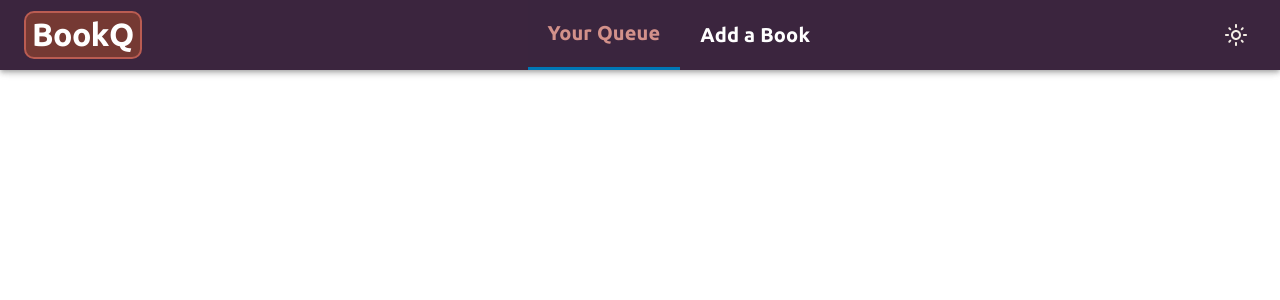
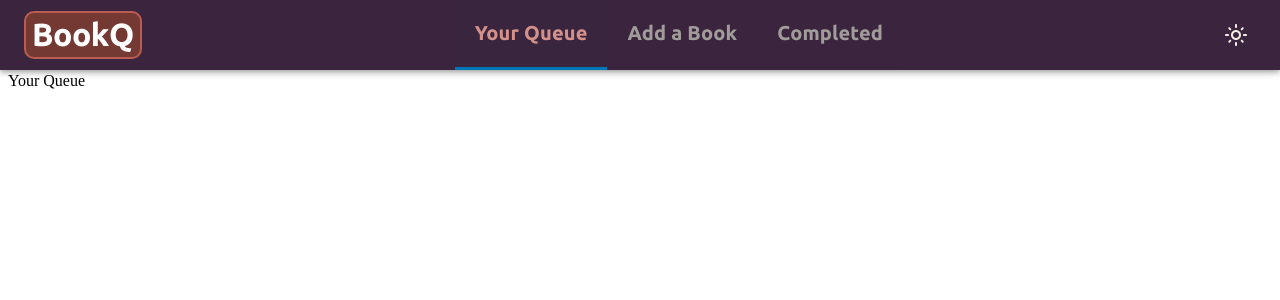
Before and after one commit to PatNepp/bookQueue, a React (Vite) app: page / in a window 1280 px wide. Shown: the top 300 px of the page. Built offline with nearby package versions, Linux system fonts and the light colour scheme.

Commit message:
routes and navbar links

```diff
--- a/package.json
+++ b/package.json
@@ -13,8 +13,12 @@
     "@emotion/styled": "^11.10.6",
     "@mui/icons-material": "^5.11.16",
     "@mui/material": "^5.12.1",
+    "localforage": "^1.10.0",
+    "match-sorter": "^6.3.1",
     "react": "^18.2.0",
     "react-dom": "^18.2.0",
+    "react-router-dom": "^6.10.0",
+    "sort-by": "^1.2.0",
     "tss-react": "^4.8.2"
   },
   "devDependencies": {
--- a/src/App.jsx
+++ b/src/App.jsx
@@ -1,12 +1,18 @@
+import { Route, Routes } from 'react-router-dom'
+
 import { Navbar } from './components'
 
 function App() {
 
   return (
-  <div>
-    <Navbar />
-    Hello
-  </div>)
+  <Routes>
+    <Route element={<Navbar />}>
+      <Route path='/' element='Your Queue'/>
+      <Route path='/add' element='Add a Book'/>
+      <Route path='/completed' element='Completed'/>
+    </Route>
+  </Routes>
+  )
 }
 
 export default App
--- a/src/components/Navbar/Navbar.jsx
+++ b/src/components/Navbar/Navbar.jsx
@@ -1,28 +1,37 @@
 import React, { useState } from 'react'
+import { Outlet, useLocation, Link } from 'react-router-dom'
+import { AppBar, IconButton, List, ListItemButton, Toolbar, Typography } from '@mui/material'
+import { LightMode, LightModeOutlined } from '@mui/icons-material'
 
 import useStyles from './styles'
-import { AppBar, IconButton, List, ListItem, ListItemButton, Toolbar, Typography } from '@mui/material'
-import { LightMode, LightModeOutlined } from '@mui/icons-material'
 
-const tabs = ['Your Queue', 'Add a Book']
+const tabs = [
+    {tab: 'Your Queue', value:'/'},
+    {tab: 'Add a Book', value: '/add'},
+    {tab: 'Completed', value: '/completed'}
+]
 
 const Navbar = () => {
     const { classes } = useStyles()
     const [colorMode, setColorMode] = useState('dark')
+    const location = useLocation()
 
     const toggleColor = () => {
         setColorMode((prevMode) => prevMode === 'light' ? 'dark' : 'light')
     }
 
   return (
+    <>
     <AppBar>
         <Toolbar className={classes.toolbar}>
             <Typography className={classes.logo} variant='h1'>BookQ</Typography>
             <List className={classes.tabs}>
-            {tabs.map((tab, i) => (
-                <ListItemButton selected={tab === 'Your Queue' ? true : false} key={i} className={classes.listButton}>
-                    <Typography variant='h4'>{tab}</Typography>
-                </ListItemButton>
+            {tabs.map(({tab, value}) => (
+                <Link to={value} className={classes.link} key={value}>
+                    <ListItemButton selected={location.pathname === value ? true : false} divider className={classes.listButton}>
+                        <Typography variant='h4'>{tab}</Typography>
+                    </ListItemButton>
+                </Link>
             ))}
             </List>
             <IconButton onClick={toggleColor}className={classes.lightModeIcon}>
@@ -30,6 +39,9 @@ const Navbar = () => {
             </IconButton>
         </Toolbar>
     </AppBar>
+    <Toolbar />
+    <Outlet />
+    </>
   )
 }
 
--- a/src/components/Navbar/styles.js
+++ b/src/components/Navbar/styles.js
@@ -17,6 +17,10 @@ export default makeStyles()((theme) => ({
     tabs: {
         display: 'flex'
     },
+    link: {
+        textDecoration: 'none',
+        color: theme.palette.text.secondary
+    },
     listButton: {
         padding: '21px 20px',
         margin: 0,
--- a/src/components/index.js
+++ b/src/components/index.js
@@ -1 +1 @@
-export { default as Navbar} from './Navbar/Navbar'
+export { default as Navbar} from './Navbar/Navbar';
--- a/src/main.jsx
+++ b/src/main.jsx
@@ -2,11 +2,14 @@ import React from 'react'
 import ReactDOM from 'react-dom/client'
 import App from './App'
 import { ThemeProvider } from '@mui/material'
+import { BrowserRouter } from "react-router-dom";
 
 import {lightTheme} from './theme'
 
 ReactDOM.createRoot(document.getElementById('root')).render(
   <ThemeProvider theme={lightTheme}>
-    <App />
+    <BrowserRouter>
+      <App />
+    </BrowserRouter>
   </ThemeProvider>,
 )
```
Also changed, not shown: 1 other file (tests, documents, lock files or other folders).
